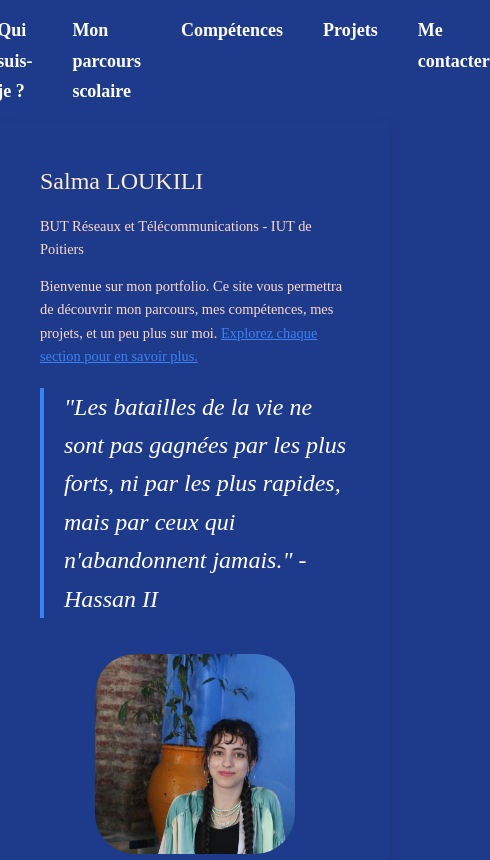
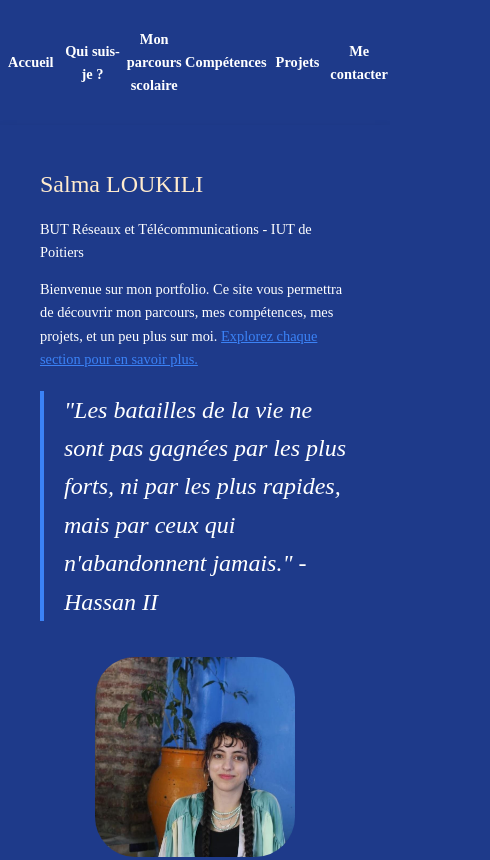
Before and after one commit to Louk-A/Portfolio-Salma-Loukili, a plain HTML site: page index.html in a window 390 px wide. Shown: the top 860 px of the page, 490 px wide, since content can reach past the window. Drawn offline with Linux system fonts and the light colour scheme.

Commit message:
code.css

```diff
--- a/code.css
+++ b/code.css
@@ -53,12 +53,12 @@ header span {
 header p {
   font-size: 1.2rem;
   margin-bottom: 10px;
-   color: rgb(255, 218, 205);
+   color: white;
 }
 
 blockquote {
   font-style: italic;
-  color: blanchedalmond;
+  color: white;
   margin: 20px 0;
   padding-left: 20px;
   border-left: 4px solid var(--highlight-color);
@@ -408,3 +408,55 @@ a{
 	color: #3b82f6;
 
 }
+
+
+/* Version mobile */
+@media only screen and (max-width: 768px) {
+
+  nav ul {
+    display: flex;
+    flex-direction: column; /* Menu en colonne */
+    align-items: center;
+    padding: 0;
+    margin: 0;
+  }
+  nav ul li {
+    width: 100%;
+    text-align: center;
+    margin: 10px 0;
+  }
+  nav ul li a {
+    font-size: 1rem;
+    padding: 10px 0;
+    display: block;
+  }
+}
+
+  /* Version mobile : Menu en barre */
+@media only screen and (max-width: 768px) {
+  nav ul {
+    display: flex; /* Menu en ligne */
+    flex-direction: row;
+    justify-content: space-around; /* Espacement équilibré */
+    align-items: center;
+    padding: 10px 0;
+    background-color: #1e3a8a; /* Couleur de fond */
+    margin: 0;
+    list-style-type: none; /* Enlève les puces */
+  }
+  nav ul li {
+    flex: 1; /* Chaque élément prend une part égale */
+    text-align: center;
+  }
+  nav ul li a {
+    display: block;
+    font-size: 0.9rem;
+    text-decoration: none;
+    color: white; /* Couleur du texte */
+    padding: 8px 0;
+  }
+  nav ul li a:hover {
+    color: #4930a4; /* Couleur au survol */
+    border-bottom: 2px solid #addff6; /* Effet souligné au survol */
+  }
+}
```
